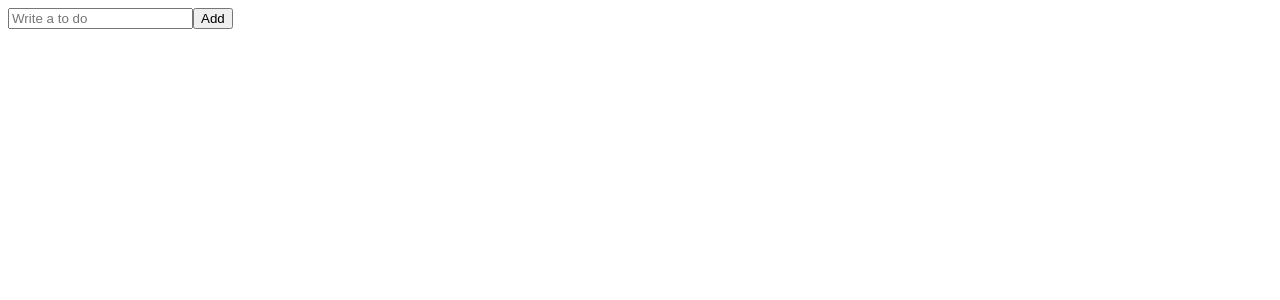
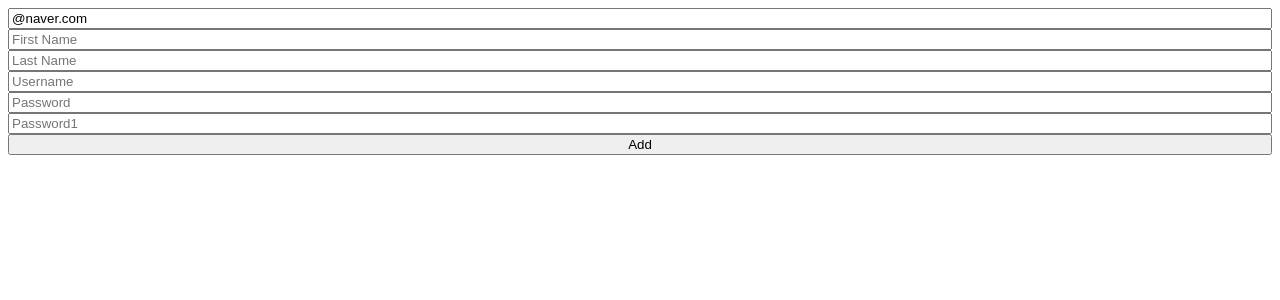
Before and after one commit to Siby1lA/TIL, a React (Create React App) app: page / in a window 1280 px wide. Shown: the top 300 px of the page. Built offline with nearby package versions, Linux system fonts and the light colour scheme.

Commit message:
react-hook-form Errors

```diff
--- a/src/ToDoList.tsx
+++ b/src/ToDoList.tsx
@@ -1,39 +1,76 @@
 import React, { useState } from "react";
 import { useForm } from "react-hook-form";
-// function ToDoList() {
-//   const [toDo, setToDo] = useState("");
-//   const [toDoError, setToDoError] = useState("");
-//   const onChange = (event: React.FormEvent<HTMLInputElement>) => {
-//     const {
-//       currentTarget: { value },
-//     } = event;
-//     setToDoError("");
-//     setToDo(value);
-//   };
-//   const onSubmit = (event: React.FormEvent<HTMLFormElement>) => {
-//     event.preventDefault();
-//     if (toDo.length < 10) {
-//       return setToDoError("To Do should be longer");
-//     }
-//     console.log("submit");
-//   };
-//   return (
-//     <div>
-//       <form onSubmit={onSubmit}>
-//         <input onChange={onChange} value={toDo} placeholder="Write a to do" />
-//         <button>Add</button>
-//         {toDoError !== "" ? toDoError : null}
-//       </form>
-//     </div>
-//   );
-// }
+
+interface IForm {
+  email: string;
+  firstName: string;
+  lastName: string;
+  username: string;
+  password: string;
+  password1: string;
+}
 
 function ToDoList() {
-  const { register, watch } = useForm();
+  const {
+    register,
+    handleSubmit,
+    formState: { errors },
+  } = useForm<IForm>({
+    defaultValues: {
+      email: "@naver.com",
+    },
+  });
+  const onValid = (data: any) => {
+    console.log(data);
+  };
   return (
     <div>
-      <form>
-        <input {...register("toDo")} placeholder="Write a to do" />
+      <form
+        style={{ display: "flex", flexDirection: "column" }}
+        onSubmit={handleSubmit(onValid)}
+      >
+        <input
+          {...register("email", {
+            required: "Email is required",
+            pattern: {
+              value: /^[A-Za-z0-9._%+-]+@naver.com$/,
+              message: "Only naver.com emails allowed",
+            },
+          })}
+          placeholder="Email"
+        />
+        <span>{errors?.email?.message}</span>
+        <input
+          {...register("firstName", { required: "write here" })}
+          placeholder="First Name"
+        />
+        <span>{errors?.firstName?.message}</span>
+        <input
+          {...register("lastName", { required: "write here" })}
+          placeholder="Last Name"
+        />
+        <span>{errors?.lastName?.message}</span>
+        <input
+          {...register("username", { required: "write here", minLength: 10 })}
+          placeholder="Username"
+        />
+        <span>{errors?.username?.message}</span>
+        <input
+          {...register("password", { required: "write here", minLength: 5 })}
+          placeholder="Password"
+        />
+        <span>{errors?.password?.message}</span>
+        <input
+          {...register("password1", {
+            required: "Password is required",
+            minLength: {
+              value: 5,
+              message: "Your password is too short.",
+            },
+          })}
+          placeholder="Password1"
+        />
+        <span>{errors?.password1?.message}</span>
         <button>Add</button>
       </form>
     </div>
```
